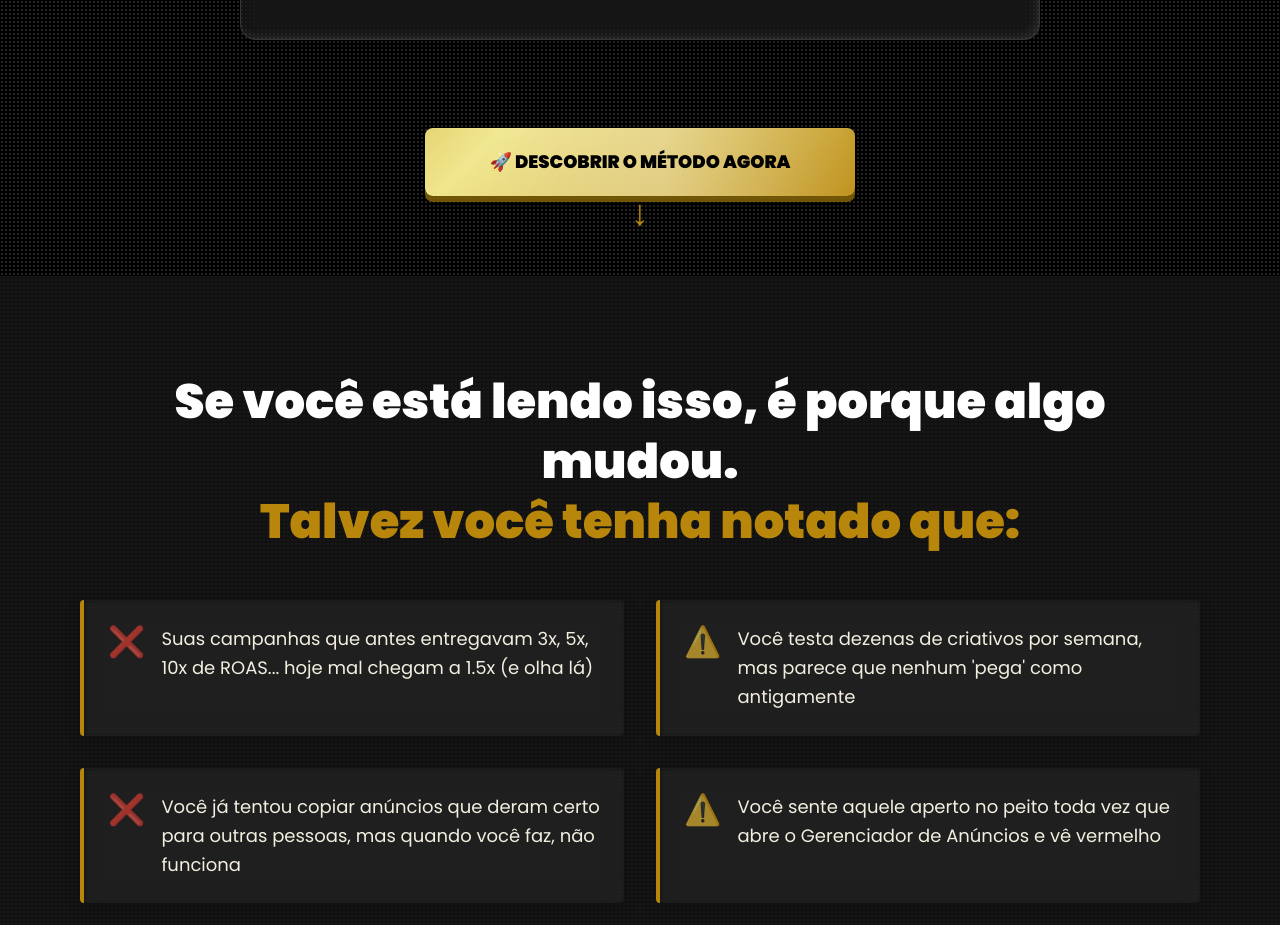
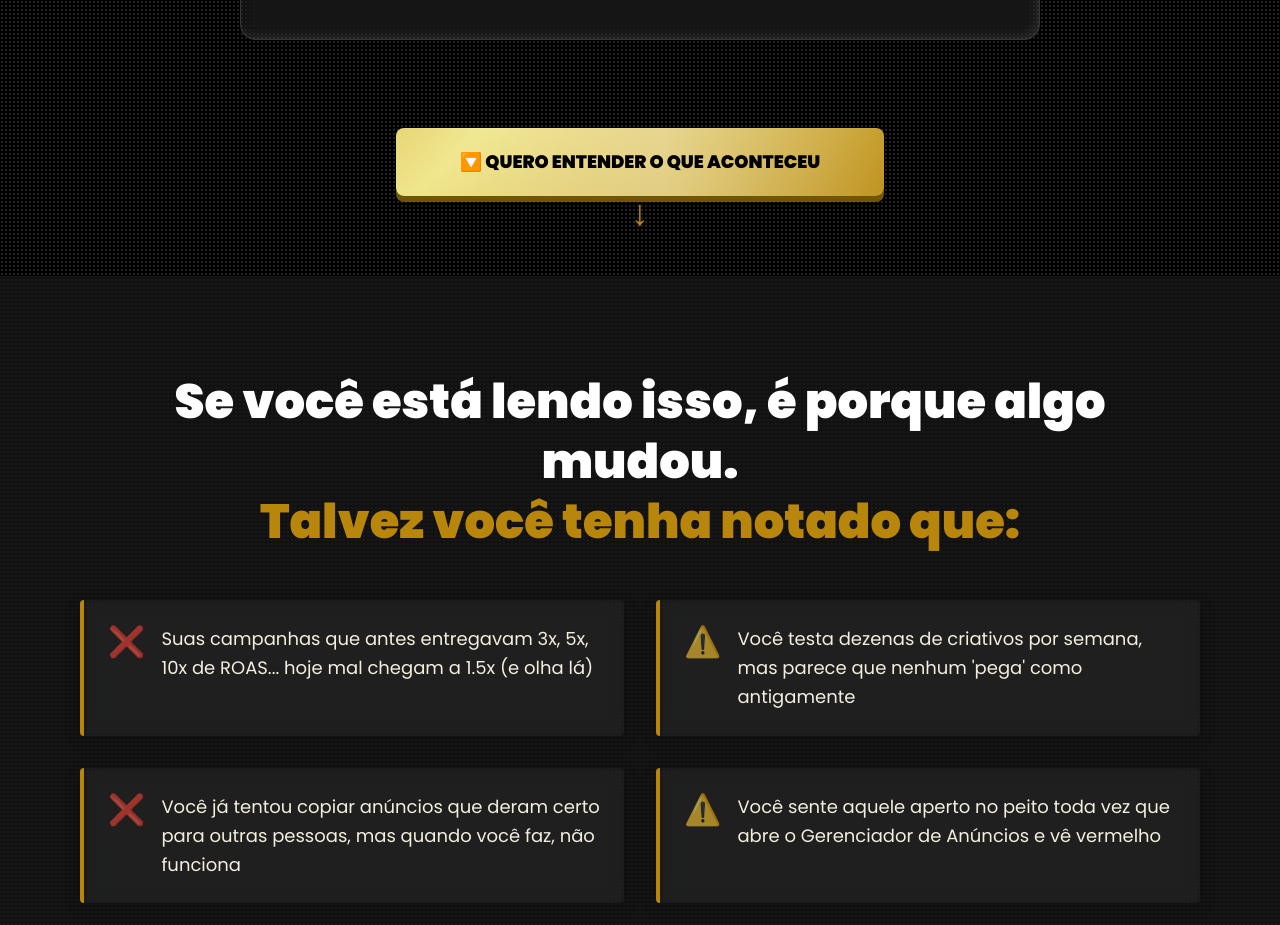
Before and after one commit to pvfberto/teste-claude-1, a React (Vite) app: page / in a window 1280 px wide. Shown: the part 960-1885 px from the top of the page. Built offline with nearby package versions, Linux system fonts and the light colour scheme.

Commit message:
feat: Altera texto do primeiro botão CTA na Hero
Antes: 🚀 DESCOBRIR O MÉTODO AGORA
Depois: 🔽 QUERO ENTENDER O QUE ACONTECEU

Mudança torna o CTA mais alinhado com o contexto da dor,
focando em compreensão antes de solução. Emoji 🔽 reforça
a ação de scroll/continuar lendo.

```diff
--- a/src/sections/Section1Hero.tsx
+++ b/src/sections/Section1Hero.tsx
@@ -63,7 +63,7 @@ const Section1Hero = () => {
           className="mt-6 md:mt-10"
         >
           <CTAButton onClick={scrollToNextSection}>
-            🚀 DESCOBRIR O MÉTODO AGORA
+            🔽 QUERO ENTENDER O QUE ACONTECEU
           </CTAButton>
         </motion.div>
 
```
